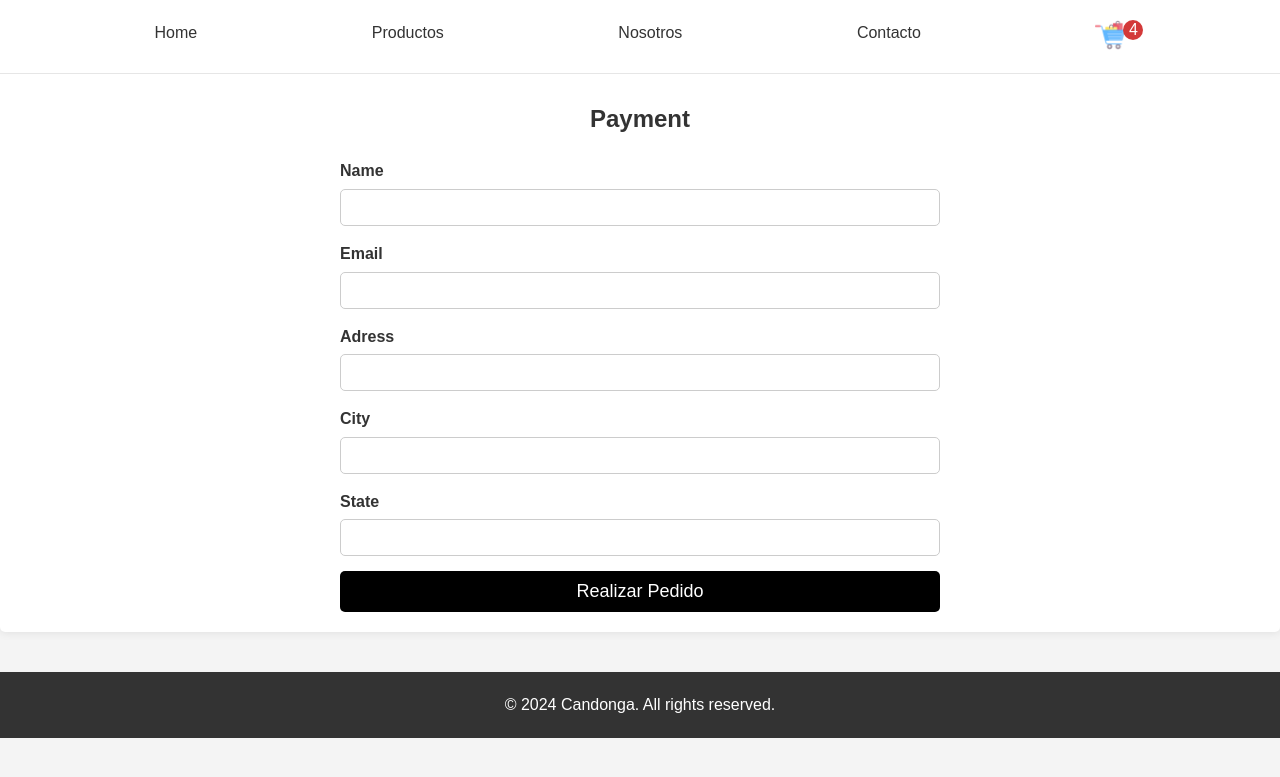
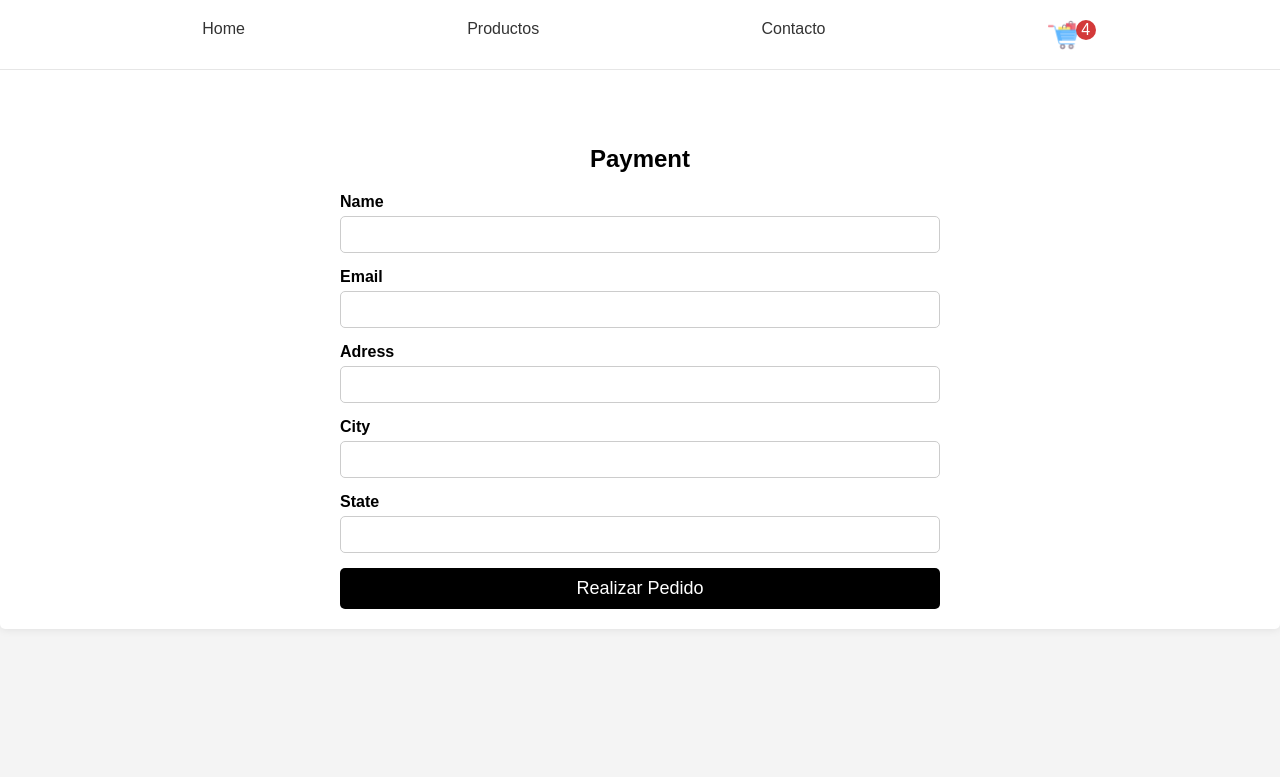
Before and after one commit to yosbelm/myEcommerce, a Django app: page /checkout in a window 1280 px wide. Shown: the top 777 px of the page. Run offline with Django 5.2, Linux system fonts and the light colour scheme; a user stored in the database is signed in; data comes from the database, SQL or seed files in the repository; both versions use the stored data as it was after the commit.

Commit message:
some visual changes

```diff
--- a/ecommerceApp/templates/ecommerceApp/base.html
+++ b/ecommerceApp/templates/ecommerceApp/base.html
@@ -14,7 +14,7 @@
             box-sizing: border-box;
         }
 
-        body {
+        /* body {
             font-family: Arial, sans-serif;
             color: #333;
             line-height: 1.6;
@@ -24,7 +24,7 @@
             width: 90%;
             max-width: 1200px;
             margin: 0 auto;
-        }
+        } */
 
         .nav {
             background: #fff;
@@ -72,6 +72,7 @@
             text-align: center;
             padding: 20px 0;
             margin-top: 40px;
+            bottom: 0;
         }
 
     </style>
@@ -82,7 +83,6 @@
 
                     <div><a href="/home">Home</a></div>
                     <div><a href="/">Productos</a></div>
-                    <div><a href="#">Nosotros</a></div>
                     <div><a href="#">Contacto</a></div>
                     <div><a href="{% url 'carr' %}">
                             <div>
--- a/ecommerceApp/templates/ecommerceApp/checkout.html
+++ b/ecommerceApp/templates/ecommerceApp/checkout.html
@@ -3,11 +3,19 @@
 
 {% block content %}
 <style>
+
+    .container {
+            width: 90%;
+            max-width: 1200px;
+            margin: 0 auto;
+        }
+
     body {
-    font-family: Arial, sans-serif;
-    margin: 0;
-    padding: 0;
-    background-color: #f4f4f4;
+        font-family: Arial, sans-serif;
+        margin: 0;
+        padding: 0;
+        background-color: #f4f4f4;
+        height: 100%;
     }
 
     .main {
@@ -19,7 +27,7 @@
         padding: 20px;
         border-radius: 5px;
         box-shadow: 0 0 10px rgba(0, 0, 0, 0.1);
-        margin: 20px 0;
+        margin: 65px 0;
     }
 
     .checkout-section h2 {
@@ -67,6 +75,9 @@
         background-color: #333;
     }
 
+    .footer{
+        display: none;
+    }
 
 </style>
 <body>
--- a/ecommerceApp/templates/ecommerceApp/ecomm.html
+++ b/ecommerceApp/templates/ecommerceApp/ecomm.html
@@ -112,7 +112,7 @@
 <main>
     <section class="hero">
         <div class="container">
-            <h2>Welcome to the Keyboards Store</h2>
+            <h2>Keyboards Section</h2>
             <p>Descubre nuestros productos exclusivos</p>
         </div>
     </section>
```
Also changed, not shown: ecommerceApp/templates/ecommerceApp/cart.html (+12 -3 lines), ecommerceApp/templates/ecommerceApp/details.html (+12 -6 lines), db.sqlite3.
